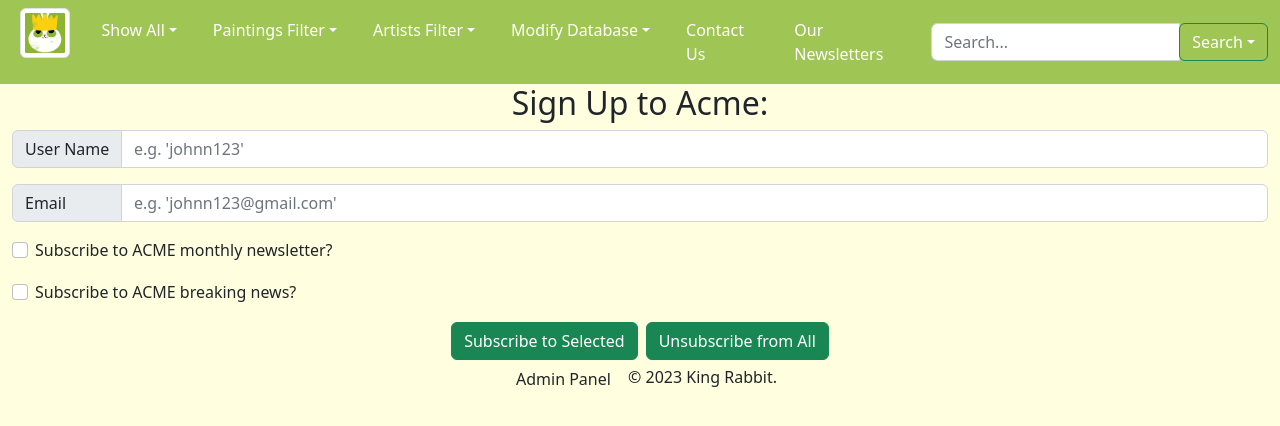
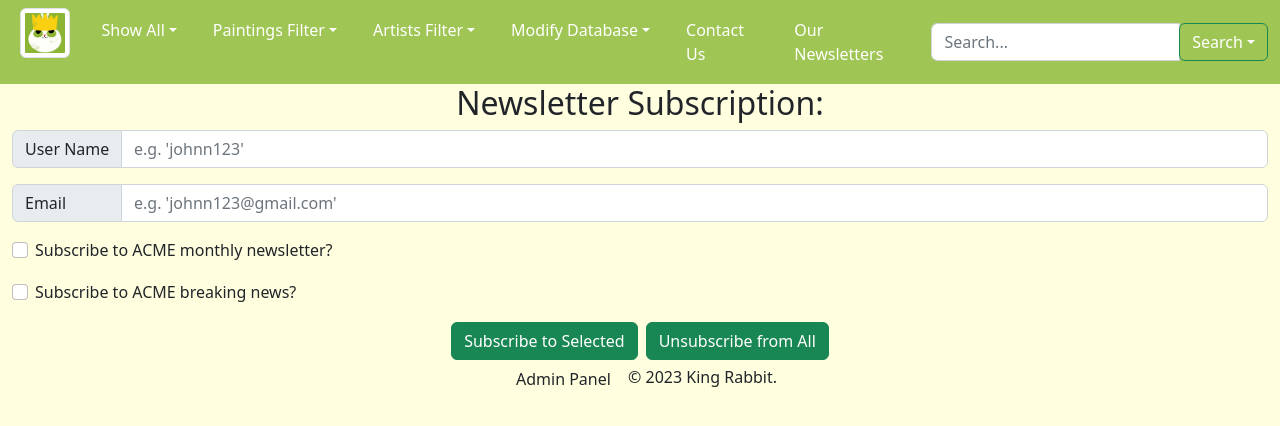
Before and after one commit to FrancisSullivan/AcmeArtWebsiteV3, a PHP site: page /users/sign_up.php in a window 1280 px wide. Shown: the top 426 px of the page. Run offline with PHP 8.4, Linux system fonts and the light colour scheme; data that the repository does not hold is empty; some libraries are stand-ins or nearby versions.

Commit message:
update title

```diff
--- a/users/sign_up.php
+++ b/users/sign_up.php
@@ -18,7 +18,7 @@
         <!-- Container. -->
         <div class="container-fluid">
             <!-- Heading. -->
-            <h2>Sign Up to Acme: </h2>
+            <h2>Newsletter Subscription: </h2>
             <!-- Form. -->
             <!-- Source: https://www.w3schools.com/TAGs/att_form_enctype.asp -->
             <form action="add_status.php" method="post" enctype="multipart/form-data">
```
